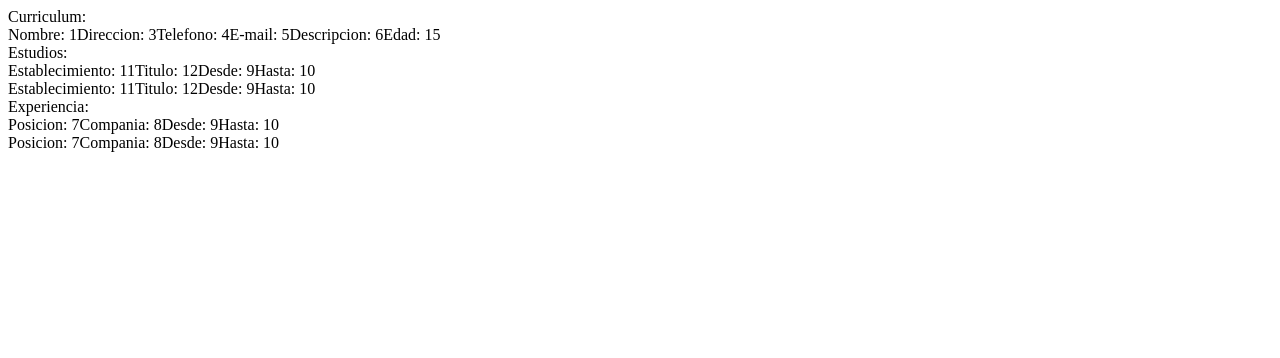
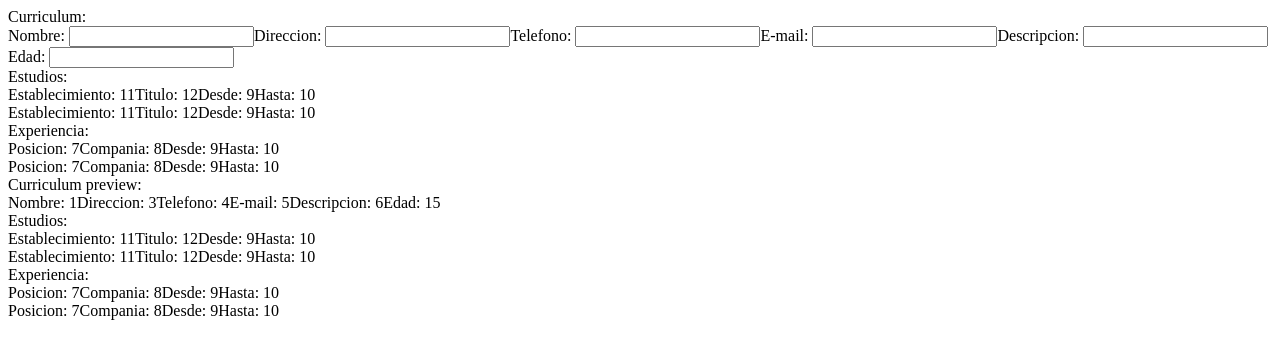
Before and after one commit to antelor/cv-project, a React (Create React App) app: page / in a window 1280 px wide. Shown: the top 358 px of the page. Built offline with nearby package versions, Linux system fonts and the light colour scheme.

Commit message:
preview general funcionando

```diff
--- a/src/App.js
+++ b/src/App.js
@@ -10,7 +10,7 @@ class App extends React.Component {
 
     this.state = {
       wholeName: "1",
-      address: "3",
+      adress: "3",
       phone: "4",
       email: "5",
       description: "6",
@@ -45,15 +45,67 @@ class App extends React.Component {
           yearEnd: "10",
         },
       ],
+    }
 
-    }
+    this.changeName = this.changeName.bind(this);
+    this.changeAdress = this.changeAdress.bind(this);
+    this.changePhone = this.changePhone.bind(this);
+    this.changeEmail = this.changeEmail.bind(this);
+    this.changeDesc = this.changeDesc.bind(this);
+    this.changeAge = this.changeAge.bind(this);
+
+  }
+
+  changeName = (e) => {
+    this.setState({
+      wholeName: e.target.value,
+    });
+  }
+
+  changeAdress = (e) => {
+    this.setState({
+      adress: e.target.value,
+    });
+  }
+
+  changePhone = (e) => {
+    this.setState({
+      phone: e.target.value,
+    });
+  }
+
+  changeEmail = (e) => {
+    this.setState({
+      email: e.target.value,
+    });
+  }
+
+  changeDesc = (e) => {
+    this.setState({
+      description: e.target.value,
+    });
+  }
+
+  changeAge = (e) => {
+    this.setState({
+      age: e.target.value,
+    });
   }
 
   render() {
+    let functs = {
+      'changeName': this.changeName,
+      'changeAdress': this.changeAdress,
+      'changePhone': this.changePhone,
+      'changeEmail': this.changeEmail,
+      'changeAge': this.changeAge,
+      'changeDesc': this.changeDesc,
+    };
+
     return (
       <>
         <Header />
-        <Main {...this.state}/>
+        <Main {...this.state} functions={functs}/>
         <Footer />
       </>
     );
--- a/src/components/CVForm/General.js
+++ b/src/components/CVForm/General.js
@@ -6,14 +6,27 @@ class General extends React.Component {
   }
 
   render() {
-    return (
+      return (
         <div>
-            Nombre: {this.props.wholeName}
-            Direccion: {this.props.address}
-            Telefono: {this.props.phone}
-            E-mail: {this.props.email}
-            Descripcion: {this.props.description}
-            Edad: {this.props.age}
+            Nombre: <input
+                onChange={this.props.functions.changeName}
+            />
+
+            Direccion: <input
+                onChange={this.props.functions.changeAdress}
+            />
+            Telefono: <input
+                onChange={this.props.functions.changePhone}
+            />
+            E-mail: <input
+                onChange={this.props.functions.changeEmail}
+            />
+            Descripcion: <input
+                onChange={this.props.functions.changeDesc}
+            />
+            Edad: <input
+                onChange={this.props.functions.changeAge}
+            />
         </div>
     );
   }
--- a/src/components/CVPreview/CVPreview.js
+++ b/src/components/CVPreview/CVPreview.js
@@ -10,11 +10,12 @@ class CVPreview extends React.Component {
 
   render() {
     return (
-      <div>
-            <EducationPrev />
-            <ExperiencePrev />
-            <GeneralPrev />
-      </div>
+        <div>
+            Curriculum preview:
+            <GeneralPrev {...this.props}/>
+            <EducationPrev {...this.props}/>
+            <ExperiencePrev {...this.props}/>
+        </div>
     );
   }
 }
--- a/src/components/CVPreview/EducationPrev.js
+++ b/src/components/CVPreview/EducationPrev.js
@@ -7,7 +7,17 @@ class EducationPrev extends React.Component {
 
   render() {
     return (
-      <div></div>
+        <div>
+            Estudios:
+            {this.props.education.map((item) => {
+                return <div>
+                    Establecimiento: {item.school}
+                    Titulo: {item.degree}
+                    Desde: {item.yearStart}
+                    Hasta: {item.yearEnd}
+                </div>
+            })}
+        </div>
     );
   }
 }
--- a/src/components/CVPreview/ExperiencePrev.js
+++ b/src/components/CVPreview/ExperiencePrev.js
@@ -7,7 +7,17 @@ class ExperiencePrev extends React.Component {
 
   render() {
     return (
-      <div></div>
+        <div>
+            Experiencia:
+            {this.props.experience.map((item) => {
+                return <div>
+                    Posicion: {item.position}
+                    Compania: {item.company}
+                    Desde: {item.yearStart}
+                    Hasta: {item.yearEnd}
+                </div>
+            })}
+        </div>
     );
   }
 }
--- a/src/components/CVPreview/GeneralPrev.js
+++ b/src/components/CVPreview/GeneralPrev.js
@@ -7,7 +7,14 @@ class GeneralPrev extends React.Component {
 
   render() {
     return (
-      <div></div>
+        <div>
+            Nombre: {this.props.wholeName}
+            Direccion: {this.props.adress}
+            Telefono: {this.props.phone}
+            E-mail: {this.props.email}
+            Descripcion: {this.props.description}
+            Edad: {this.props.age}
+        </div>
     );
   }
 }
--- a/src/components/Main.js
+++ b/src/components/Main.js
@@ -11,7 +11,7 @@ class Main extends React.Component {
     return (
         <div>
             <CVForm {...this.props}/>
-            <CVPreview />
+            <CVPreview {...this.props}/>
       </div>
     );
   }
```
